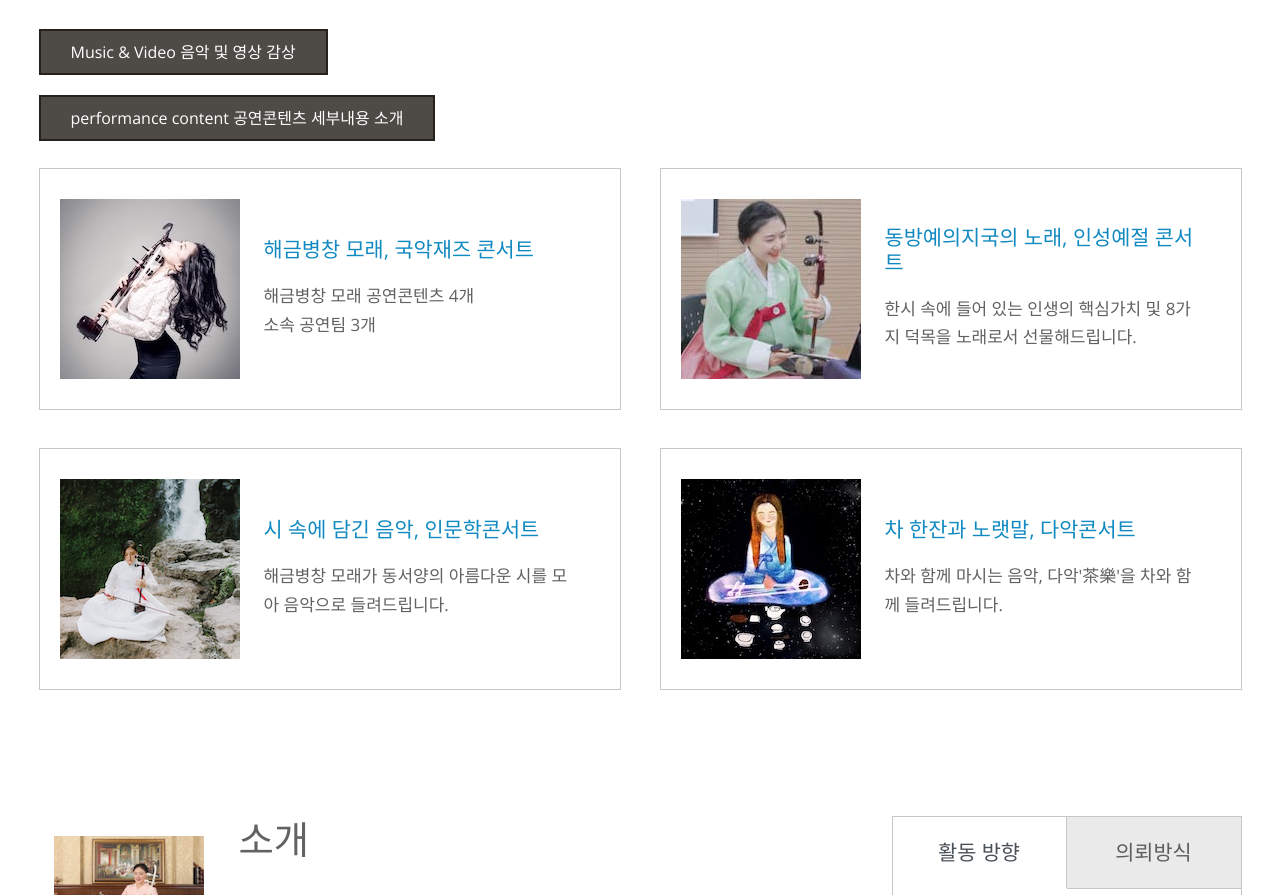
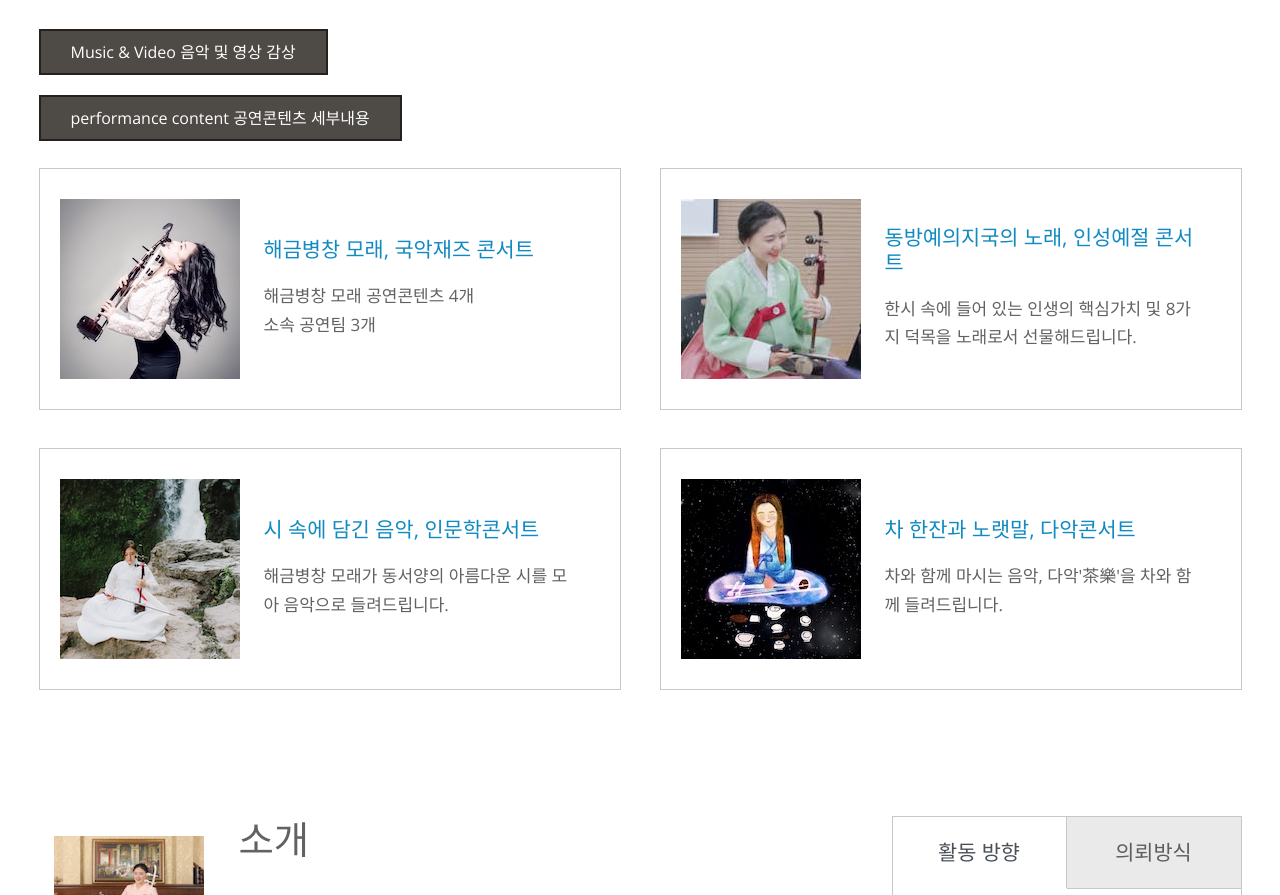
Before and after one commit to morae-kim/moraehomepage, a plain HTML site: page index.html in a window 1280 px wide. Shown: the part 2320-3215 px from the top of the page. Drawn offline with nearby package versions, Linux system fonts and the light colour scheme.

Commit message:
폰 버튼 레이아웃 정리
폰 버튼 레이아웃 정리

```diff
--- a/index.html
+++ b/index.html
@@ -184,7 +184,7 @@
       <p>
           <div class="moraebtnin">
             <a href="index3.html" class="moraebtn">
-              performance content 공연콘텐츠 세부내용 소개</a
+            performance content 공연콘텐츠 세부내용</a
             >
           </div>
         </p>
```
